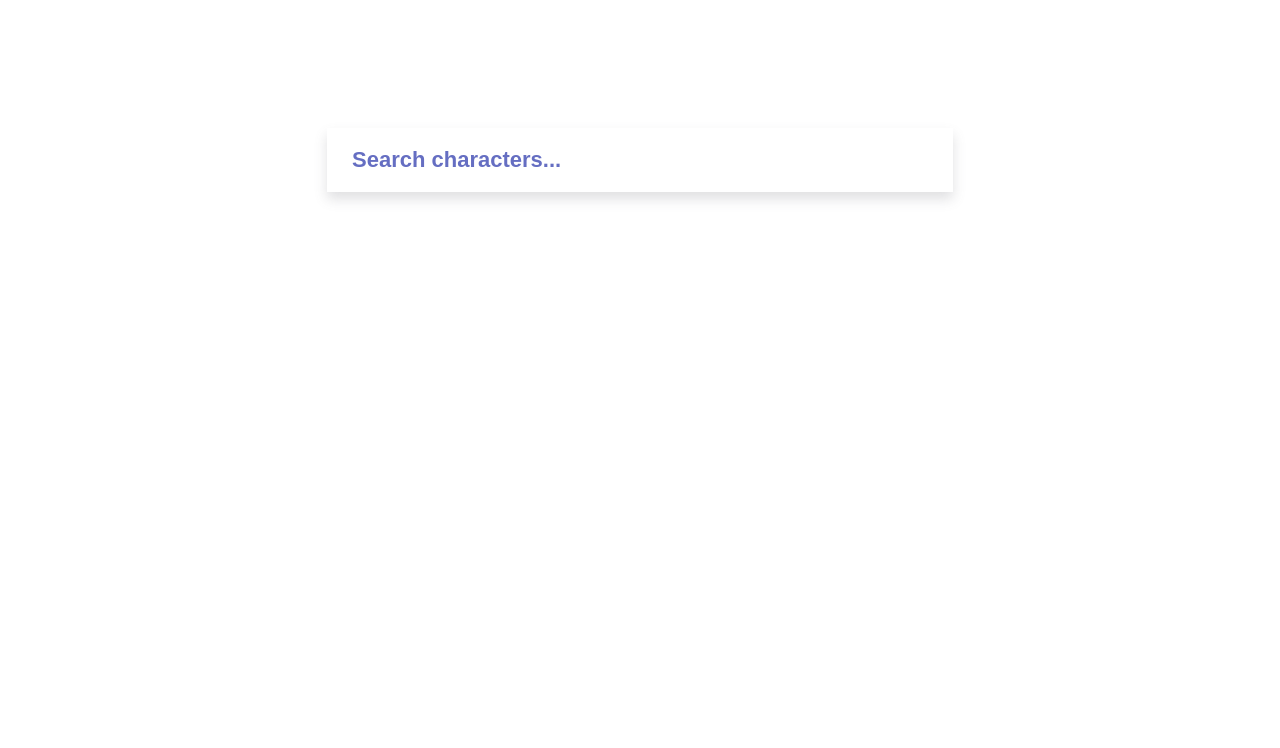
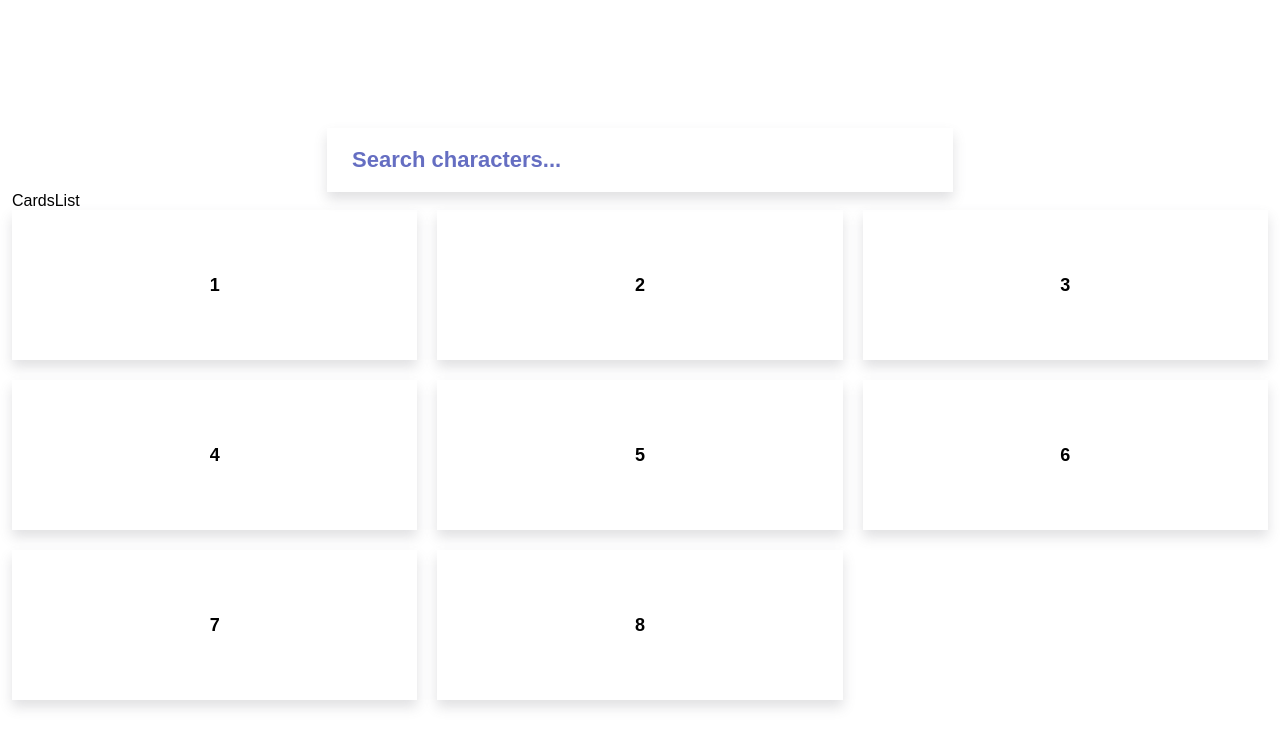
Before and after one commit to massaracsh7/test-task-fuse8, a React (Vite) app: page / in a window 1280 px wide. Shown: the top 748 px of the page. Built offline with nearby package versions, Linux system fonts and the light colour scheme; a web font is replaced by a local one.

Commit message:
feat: add CardsList

```diff
--- a/src/App.css
+++ b/src/App.css
@@ -1,5 +1,4 @@
 .app {
-  width: 100%;
   display: flex;
   flex-direction: column;
   align-items: center;
--- /dev/null
+++ b/src/components/CardsList/CardsList.module.css
@@ -0,0 +1,18 @@
+.cardsList {
+  display: grid;
+  gap: 20px;
+  grid-template-columns: repeat(3, minmax(auto, 518px));
+  grid-auto-rows: auto;
+  justify-content: center;
+}
+
+.cardsItem {
+  display: flex;
+  align-items: center;
+  justify-content: center;
+  text-align: center;
+  font-size: 18px;
+  font-weight: bold;
+  height: 150px;
+  box-shadow: var(--basic-box-shadow)
+}
--- /dev/null
+++ b/src/components/CardsList/CardsList.tsx
@@ -0,0 +1,21 @@
+import styles from "./CardsList.module.css";
+
+const CardsList = () => {
+  return (
+    <div>
+      CardsList
+      <ul className={styles.cardsList}>
+        <li className={styles.cardsItem}>1</li>
+        <li className={styles.cardsItem}>2</li>
+        <li className={styles.cardsItem}>3</li>
+        <li className={styles.cardsItem}>4</li>
+        <li className={styles.cardsItem}>5</li>
+        <li className={styles.cardsItem}>6</li>
+        <li className={styles.cardsItem}>7</li>
+        <li className={styles.cardsItem}>8</li>
+      </ul>
+    </div>
+  );
+};
+
+export default CardsList;
--- a/src/index.css
+++ b/src/index.css
@@ -44,11 +44,3 @@ a {
 a:hover {
   color: #535bf2;
 }
-
-/* Group 2 */
-
-position: absolute;
-width: 626px;
-height: 64px;
-left: 647px;
-top: 128px;
--- a/src/pages/MainPage/MainPage.tsx
+++ b/src/pages/MainPage/MainPage.tsx
@@ -1,8 +1,12 @@
+import CardsList from "../../components/CardsList/CardsList";
 import InputSearch from "../../components/InputSearch/InputSearch";
 
 const MainPage = () => {
   return (
+    <>
       <InputSearch />
+      <CardsList/>
+    </>
   );
 };
 
```
